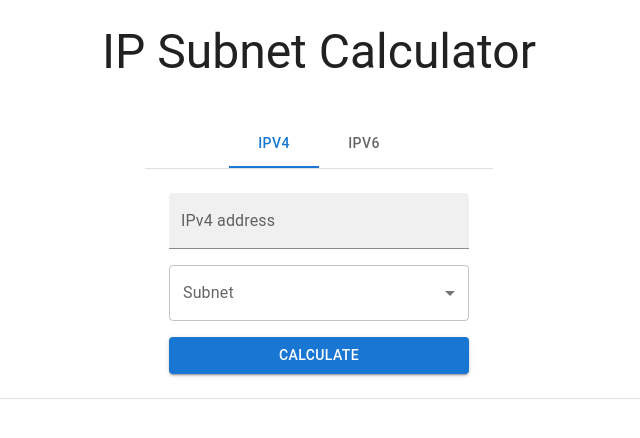
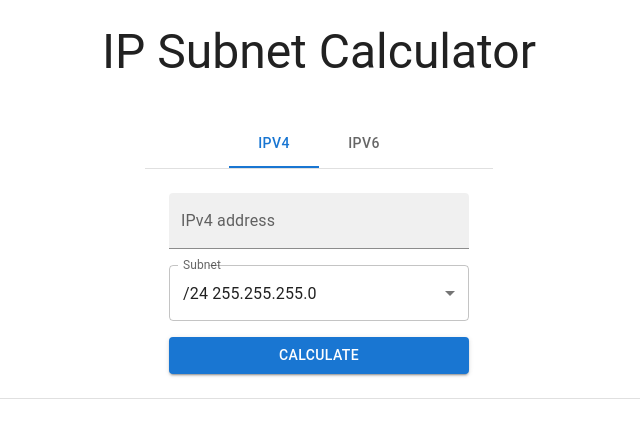
Before and after one commit to m2mt-l/IP_Subnet_Calculator, a React (Create React App) app: page / in a window 1280 px wide. Shown: the top 438 px of the page, without its empty margins (321-961 px from the left). Built offline with nearby package versions, Linux system fonts and the light colour scheme; the HTML template or start-up script is replaced by a standard one.

Commit message:
add ipv4State

```diff
--- a/src/components/IPv4Input.tsx
+++ b/src/components/IPv4Input.tsx
@@ -1,4 +1,4 @@
-import React, { FC } from "react";
+import React, { FC, useState, ChangeEvent } from "react";
 
 import TextField from "@mui/material/TextField";
 import Button from "@mui/material/Button";
@@ -11,7 +11,16 @@ import Select, { SelectChangeEvent } from "@mui/material/Select";
 import { generateIpv4Slash } from "../data/ipv4Subnet";
 
 const IPv4Input: FC = () => {
+    const [ipv4Address, setIpv4Address] = useState<string>("");
+
+    const handleIpv4AddressChange = (event: ChangeEvent<HTMLInputElement>): void => {
+        const { value } = event.target;
+        setIpv4Address(value);
+        // console.log(ipv4Address);
+    };
+
     const subnetString = generateIpv4Slash();
+
     return (
         <Stack spacing={2}>
             <TextField
@@ -19,13 +28,23 @@ const IPv4Input: FC = () => {
                 label="IPv4 address"
                 variant="filled"
                 sx={{ width: 300 }}
+                placeholder="192.0.2.1" // refactor
+                onChange={handleIpv4AddressChange}
             />
             <FormControl fullWidth>
                 <InputLabel id="demo-simple-select-label">Subnet</InputLabel>
-                <Select labelId="demo-simple-select-label" id="demo-simple-select" label="Age">
+                <Select
+                    labelId="demo-simple-select-label"
+                    id="demo-simple-select"
+                    label="Age"
+                    defaultValue="24" // refactor
+                >
                     {subnetString.map((subnetString, index) => {
                         return (
-                            <MenuItem key={index} value={32 - index}>
+                            <MenuItem
+                                key={index}
+                                value={32 - index} // refactor
+                            >
                                 {subnetString}
                             </MenuItem>
                         );
--- a/src/components/MenuTabs.tsx
+++ b/src/components/MenuTabs.tsx
@@ -25,11 +25,7 @@ function TabPanel(props: TabPanelProps): ReactElement {
             aria-labelledby={`simple-tab-${index}`}
             {...other}
         >
-            {value === index && (
-                <Box sx={{ p: 3 }}>
-                    <Typography>{children}</Typography>
-                </Box>
-            )}
+            {value === index && <Box sx={{ p: 3 }}>{children}</Box>}
         </div>
     );
 }
```
